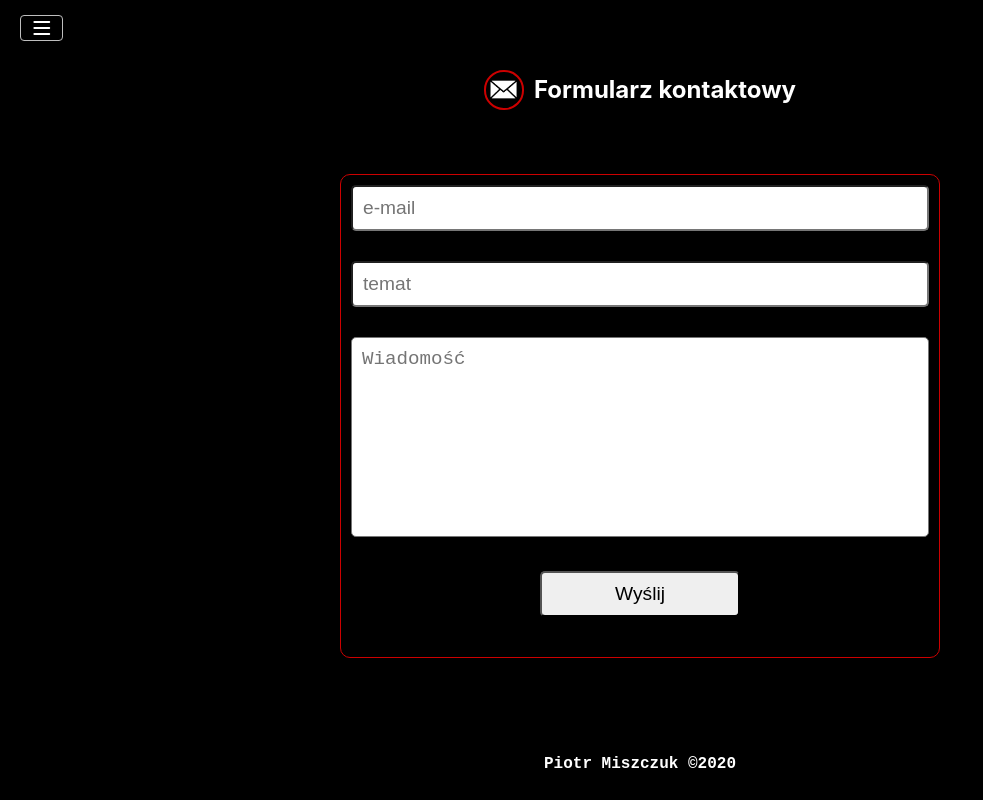
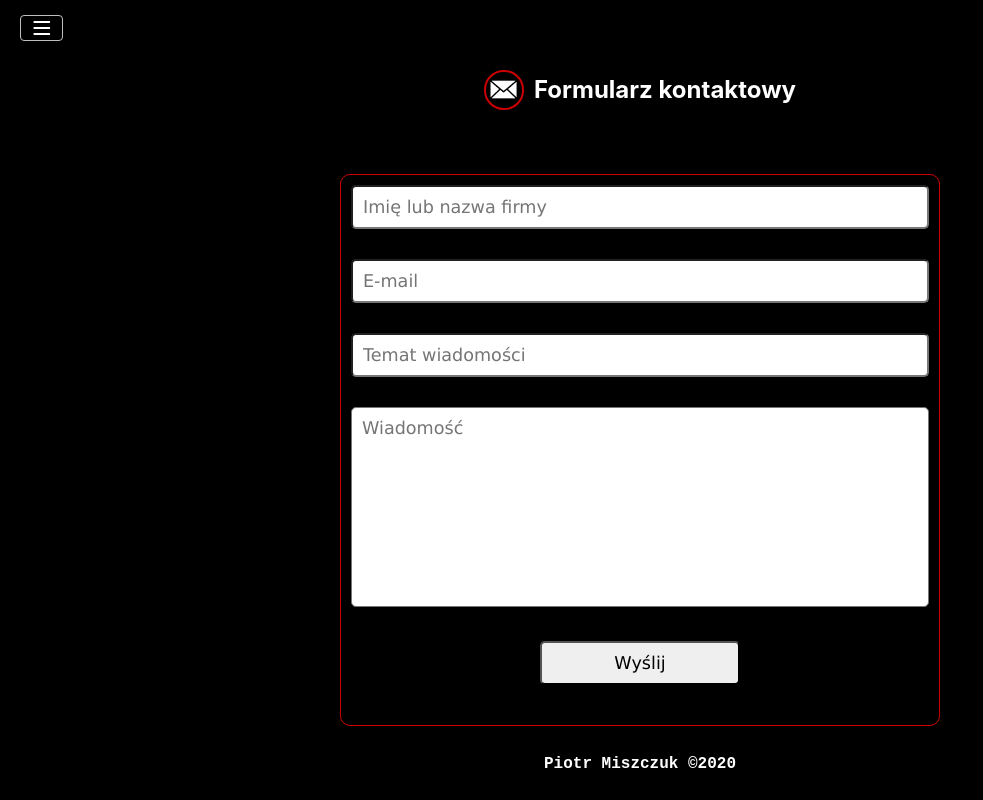
Before and after one commit to p-miszczuk/businesscardv2, a React (Create React App) app: page /contact in a window 1280 px wide. Shown: the whole page, without its empty margins (0-983 px from the left). Built offline with nearby package versions, Linux system fonts and the light colour scheme; no server answers.

Commit message:
refactor form logic, add field animations

```diff
--- a/src/components/Tools/TextField.js
+++ b/src/components/Tools/TextField.js
@@ -12,7 +12,7 @@ const TextField = React.memo(
     validMessages
   }) => {
     const getErrorMsg = (valid) => (
-      <span className="input__error">{validMessages[valid - 1]}</span>
+      <span className="input__error">{validMessages[valid]}</span>
     );
 
     if (type === "textarea") {
--- a/src/pages/Contact.js
+++ b/src/pages/Contact.js
@@ -4,6 +4,7 @@ import ContactIcon from "../images/contact.png";
 import TextField from "../components/Tools/TextField";
 
 const Contact = () => {
+  const [comp, setComp] = useState("");
   const [email, setEmail] = useState("");
   const [subject, setSubject] = useState("");
   const [message, setMessage] = useState("");
@@ -20,13 +21,16 @@ const Contact = () => {
     return {};
   };
 
-  const getStates = (name) => {
+  const getStates = (fieldName) => {
     let values = {};
-    if (name === "email") {
+
+    if (fieldName === "name") {
+      values = { value: comp, doChange: setComp };
+    } else if (fieldName === "email") {
       values = { value: email, doChange: setEmail };
-    } else if (name === "subject") {
+    } else if (fieldName === "subject") {
       values = { value: subject, doChange: setSubject };
-    } else if (name === "message") {
+    } else if (fieldName === "message") {
       values = { value: message, doChange: setMessage };
     }
 
@@ -38,12 +42,14 @@ const Contact = () => {
 
     formularFields.forEach(({ name, required, validOptions }) => {
       if (required) {
-        const { empty, includes } = validOptions;
+        const { empty, includes, minSigns } = validOptions;
 
         if (empty && !valuesToSend[name]) {
-          errorsObj.push({ error: name, value: 1 });
+          errorsObj.push({ error: name, value: "empty" });
         } else if (includes && !valuesToSend[name].includes(includes)) {
-          errorsObj.push({ error: name, value: 2 });
+          errorsObj.push({ error: name, value: "includes" });
+        } else if (minSigns && valuesToSend[name].length < minSigns) {
+          errorsObj.push({ error: name, value: "minSigns" });
         }
       }
     });
@@ -54,6 +60,7 @@ const Contact = () => {
     e.preventDefault();
 
     const valuesToSend = {
+      name: comp,
       email,
       subject,
       message
@@ -61,6 +68,7 @@ const Contact = () => {
 
     const shouldSend = validateFields(valuesToSend);
     if (shouldSend && shouldSend.length === 0) {
+      errors && setErrors(null);
       console.log("you can send this");
     } else {
       setErrors(shouldSend);
@@ -84,13 +92,7 @@ const Contact = () => {
                 const error = getError(field.name);
 
                 return (
-                  <TextField
-                    key={field.id}
-                    v
-                    {...error}
-                    {...states}
-                    {...field}
-                  />
+                  <TextField key={field.id} {...error} {...states} {...field} />
                 );
               })}
           </form>
--- a/src/style/animations.scss
+++ b/src/style/animations.scss
@@ -104,3 +104,21 @@
     }
   }
 }
+
+@mixin contactAnim {
+  animation: contactAnim 1s ease 1s forwards;
+  @keyframes contactAnim {
+    100% {
+      transform: translateX(0);
+    }
+  }
+}
+
+@mixin contactButtonAnim {
+  animation: contactButtonAnim 1s ease 1s forwards;
+  @keyframes contactButtonAnim {
+    100% {
+      opacity: 1;
+    }
+  }
+}
--- a/src/style/contact.scss
+++ b/src/style/contact.scss
@@ -40,12 +40,27 @@
       border: 1px solid $darkRed;
       border-radius: 10px;
       padding: 10px;
+      overflow: hidden;
       @include size(100%, auto);
       @include breakpoint("large") {
         @include size(600px, auto);
       }
       form {
         width: 100%;
+        > div {
+          @include contactAnim;
+          &:nth-child(even) {
+            transform: translateX(600px);
+          }
+          &:nth-child(odd) {
+            transform: translateX(-600px);
+          }
+          &:last-child {
+            transform: translate(0);
+            opacity: 0;
+            @include contactButtonAnim;
+          }
+        }
       }
     }
   }
--- a/src/style/tools.scss
+++ b/src/style/tools.scss
@@ -50,7 +50,8 @@
     width: 100%;
     border-radius: 5px;
     padding: 10px;
-    font-size: 1.2rem;
+    font-size: 1.1rem;
+    font-family: Verdana, Geneva, Tahoma, sans-serif;
   }
   textarea {
     height: 200px;
@@ -62,6 +63,12 @@
     width: 200px;
     margin: 0 auto;
     text-align: center;
+    transition: 0.2s;
+    cursor: pointer;
+    &:hover {
+      color: $white;
+      background-color: $darkGreenRGBA;
+    }
   }
   .input__error {
     color: $darkRed;
--- a/src/utils/index.js
+++ b/src/utils/index.js
@@ -133,31 +133,46 @@ export const projects = [
 export const formularFields = [
   {
     id: 1,
-    name: "email",
+    name: "name",
     type: "text",
-    placeholder: "e-mail",
+    placeholder: "Imię lub nazwa firmy",
     required: true,
-    validOptions: { empty: true, includes: "@" },
-    validMessages: ["Wprowadz e-mail", "Email nie zawiera znaku @"]
+    validOptions: { empty: true, minSigns: 3 },
+    validMessages: {
+      empty: "Wprowadź imię lub nazwę",
+      minSigns: "Pole powinno zawierać minimum 3 znaki"
+    }
   },
   {
     id: 2,
+    name: "email",
+    type: "text",
+    placeholder: "E-mail",
+    required: true,
+    validOptions: { empty: true, includes: "@" },
+    validMessages: {
+      empty: "Wprowadź e-mail",
+      includes: "Email nie zawiera znaku @"
+    }
+  },
+  {
+    id: 3,
     name: "subject",
     type: "text",
-    placeholder: "temat",
+    placeholder: "Temat wiadomości",
     required: false
   },
   {
-    id: 3,
+    id: 4,
     name: "message",
     type: "textarea",
     placeholder: "Wiadomość",
     required: true,
     validOptions: { empty: true },
-    validMessages: ["Nie lubię pustych wiadomości, napisz coś :)))"]
+    validMessages: { empty: "Nie lubię pustych wiadomości, napisz coś :)))" }
   },
   {
-    id: 4,
+    id: 5,
     name: "send-button",
     type: "submit",
     value: "Wyślij",
```
